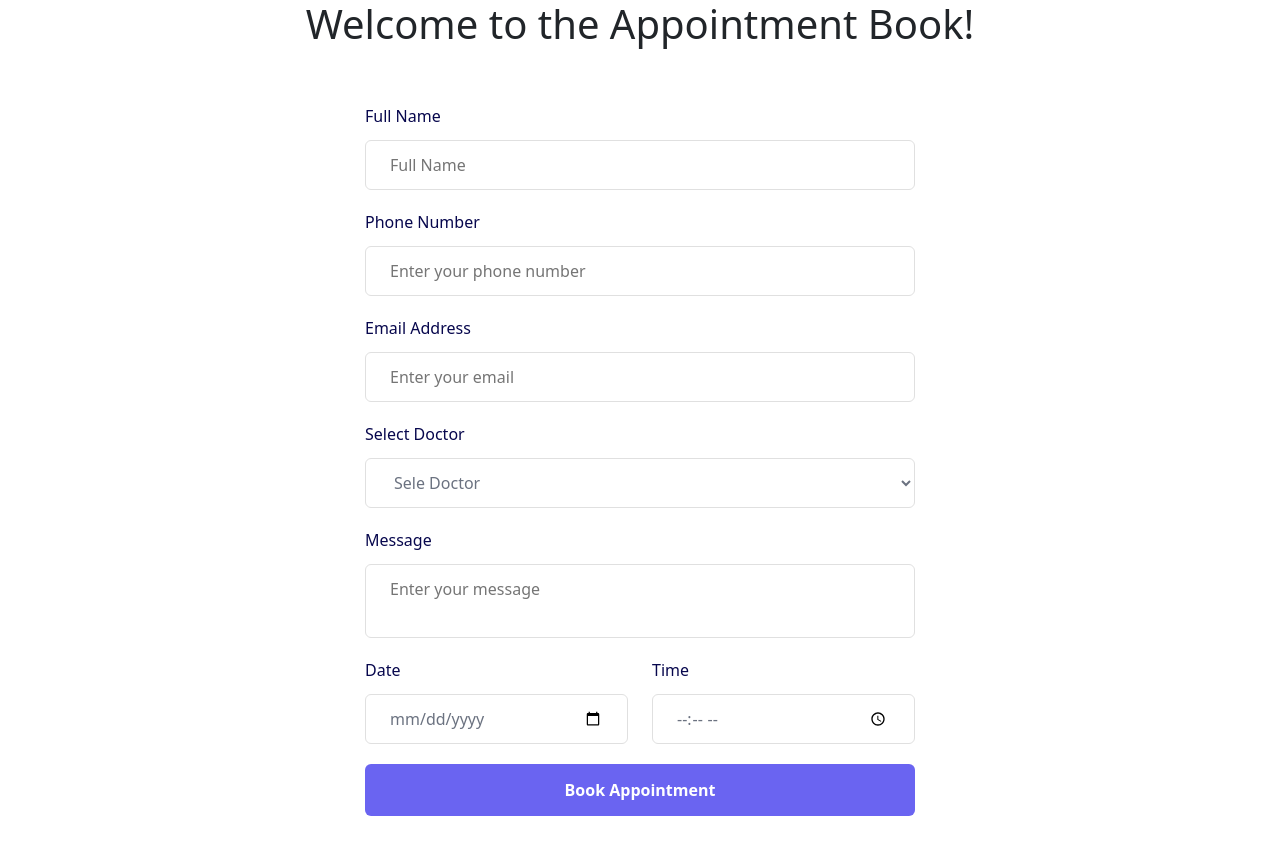
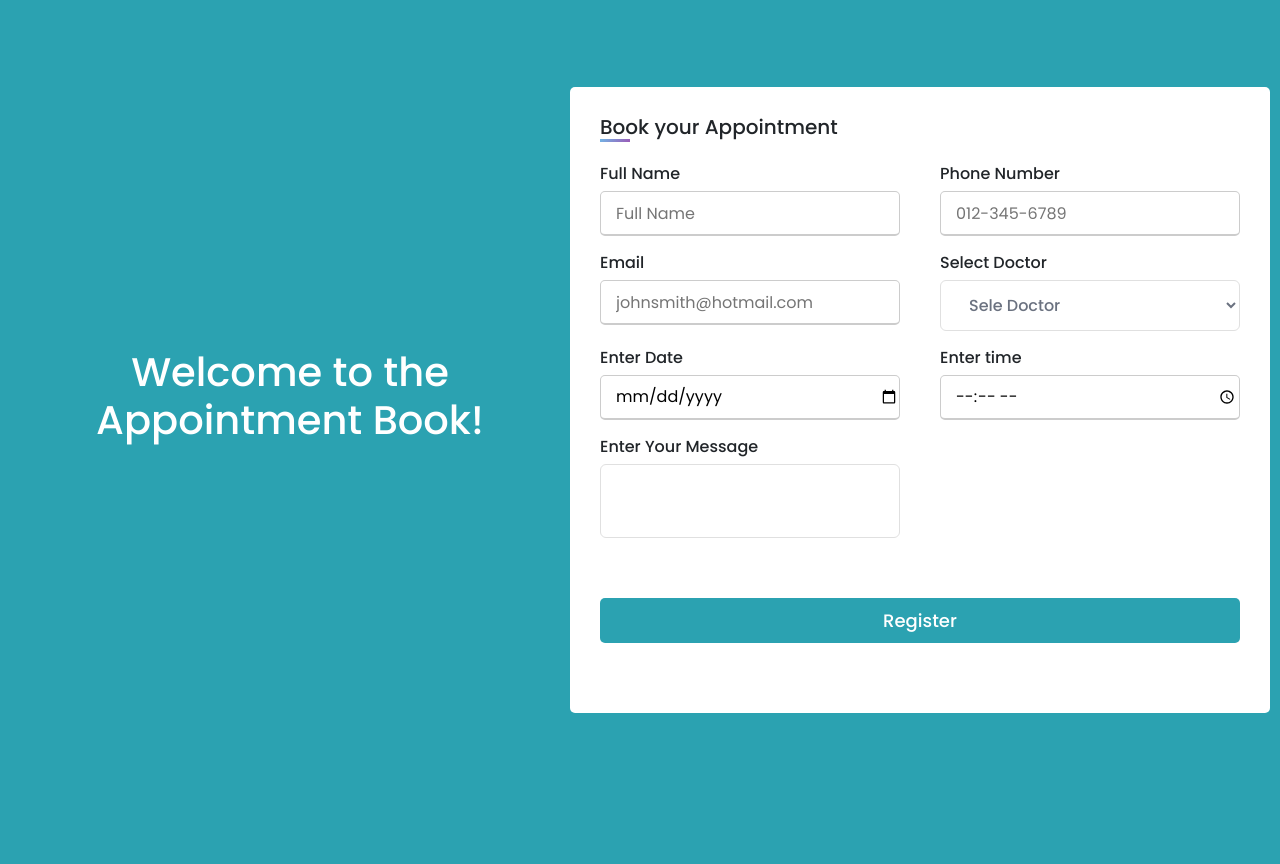
Before and after one commit to Sam-Sisodia/djnago_cms, a Django app: template myproject/templates/appointment.html in a window 1280 px wide. After the commit the page ends 713 px from the top, so only its background shows below. Run offline with Django 5.2, Linux system fonts and the light colour scheme; the template is opened without the code that fills it: values that come from a table or form of the project are taken from there, others are empty; data comes from the database, SQL or seed files in the repository; both versions use the stored data as it was after the commit; parts of the project's set-up code (start-up, migrations or seed data) failed here and were passed over.

Commit message:
update ui

```diff
--- a/myproject/settings.py
+++ b/myproject/settings.py
@@ -241,7 +241,10 @@ INTERNAL_IPS = [
 MEDIA_URL = "media/"
 MEDIA_ROOT = str(BASE_DIR.parent / "media")
 
-
+STATICFILES_FINDERS = (
+    'django.contrib.staticfiles.finders.FileSystemFinder',
+    'django.contrib.staticfiles.finders.AppDirectoriesFinder',
+)
 
 BASE_DIR = os.path.dirname(os.path.dirname(os.path.abspath(__file__)))
 
--- a/myproject/static/css/custom.css
+++ b/myproject/static/css/custom.css
@@ -22,3 +22,8 @@
 
 
 }
+
+
+h1{
+    color: red;
+}
--- a/myproject/templates/appointment.html
+++ b/myproject/templates/appointment.html
@@ -7,12 +7,197 @@
 
     <link href= " {% static 'css/style.css' %}" rel="stylesheet">
     <link href="https://cdn.jsdelivr.net/npm/bootstrap@5.0.2/dist/css/bootstrap.min.css" rel="stylesheet" integrity="sha384-EVSTQN3/azprG1Anm3QDgpJLIm9Nao0Yz1ztcQTwFspd3yD65VohhpuuCOmLASjC" crossorigin="anonymous">
+
+  <style>
+    /* all */
+@import url("https://fonts.googleapis.com/css2?family=Poppins:wght@400;500&display=swap");
+
+* {
+  margin: 0;
+  padding: 0;
+  box-sizing: border-box;
+  font-family: "Poppins", sans-serif;
+}
+
+:root {
+  --main-blue: #71b7e6;
+  --main-purple: #9b59b6;
+  --main-grey: #ccc;
+  --sub-grey: #d9d9d9;
+}
+
+body {
+  display: flex;
+  height: 100vh;
+  justify-content: center; /*center vertically */
+  align-items: center; /* center horizontally */
+  /* background: linear-gradient(135deg, var(--main-blue), var(--main-purple)); */
+  background: #2ba2b1 !important;
+  padding: 10px;
+
+
+}
+/* container and form */
+.container {
+
+  max-width: 700px;
+  width: 100%;
+  background: #fff;
+  padding: 25px 30px;
+  border-radius: 5px;
+}
+.container .title {
+  font-size: 20px;
+  font-weight: 500;
+  position: relative;
+}
+
+.container .title::before {
+  content: "";
+  position: absolute;
+  height: 3.5px;
+  width: 30px;
+  background: linear-gradient(135deg, var(--main-blue), var(--main-purple));
+  left: 0;
+  bottom: 0;
+}
+
+.container form .user__details {
+  display: flex;
+  flex-wrap: wrap;
+  justify-content: space-between;
+  margin: 20px 0 12px 0;
+}
+/* inside the form user details */
+form .user__details .input__box {
+  width: calc(100% / 2 - 20px);
+  margin-bottom: 15px;
+}
+
+.user__details .input__box .details {
+  font-weight: 500;
+  margin-bottom: 5px;
+  display: block;
+}
+.user__details .input__box input {
+  height: 45px;
+  width: 100%;
+  outline: none;
+  border-radius: 5px;
+  border: 1px solid var(--main-grey);
+  padding-left: 15px;
+  font-size: 16px;
+  border-bottom-width: 2px;
+  transition: all 0.3s ease;
+}
+
+.user__details .input__box input:focus,
+.user__details .input__box input:valid {
+  border-color: var(--main-purple);
+}
+
+/* inside the form gender details */
+
+form .gender__details .gender__title {
+  font-size: 20px;
+  font-weight: 500;
+}
+
+form .gender__details .category {
+  display: flex;
+  width: 80%;
+  margin: 15px 0;
+  justify-content: space-between;
+}
+
+.gender__details .category label {
+  display: flex;
+  align-items: center;
+}
+
+.gender__details .category .dot {
+  height: 18px;
+  width: 18px;
+  background: var(--sub-grey);
+  border-radius: 50%;
+  margin: 10px;
+  border: 5px solid transparent;
+  transition: all 0.3s ease;
+}
+
+#dot-1:checked ~ .category .one,
+#dot-2:checked ~ .category .two,
+#dot-3:checked ~ .category .three {
+  border-color: var(--sub-grey);
+  background: var(--main-purple);
+}
+
+form input[type="radio"] {
+  display: none;
+}
+
+/* submit button */
+form .button {
+  height: 45px;
+  margin: 45px 0;
+}
+
+form .button input {
+  height: 100%;
+  width: 100%;
+  outline: none;
+  color: #fff;
+  border: none;
+  font-size: 18px;
+  font-weight: 500;
+  border-radius: 5px;
+  /* background: linear-gradient(135deg, var(--main-blue), var(--main-purple)); */
+  background: #2ba2b1 !important;
+  transition: all 0.3s ease;
+}
+
+form .button input:hover {
+  background: linear-gradient(-135deg, var(--main-blue), var(--main-purple));
+}
+
+@media only screen and (max-width: 584px) {
+  .container {
+    max-width: 100%;
+  }
+
+  form .user__details .input__box {
+    margin-bottom: 15px;
+    width: 100%;
+  }
+
+  form .gender__details .category {
+    width: 100%;
+  }
+
+  .container form .user__details {
+    max-height: 300px;
+    overflow-y: scroll;
+  }
+
+  .user__details::-webkit-scrollbar {
+    width: 0;
+  }
+}
+
+  </style>
+
+
   </head>
 
-   <center> <h1>Welcome to the Appointment Book!  </h1> </center>
+
+   <center> <h1 style="color: white;">Welcome to the Appointment Book!  </h1> </center>
 
 <body>
 
+
+<div class="container">
+
+  <div class="title">Book your Appointment </div>
   {% if messages %}
     {% for message in messages %}
         <div class="alert-container">
@@ -26,50 +211,31 @@
     {% endfor %}
 {% endif %}
 
-<div class="formbold-main-wrapper">
-
-
-    <div class="formbold-form-wrapper">
   <form action="" method="POST">
     {% csrf_token %}
-        <div class="formbold-mb-5">
-          <label for="name" class="formbold-form-label"> Full Name </label>
+    <div class="user__details">
+      <div class="input__box">
+        <span class="details">Full Name</span>
         <input
             type="text"
             name="name"
             id="name"
             placeholder="Full Name"
-            class="formbold-form-input"
             required
           />
       </div>
-        <div class="formbold-mb-5">
-          <label for="phone" class="formbold-form-label"> Phone Number </label>
-          <input
-            type="text"
-            name="phone"
-            id="phone"
-            placeholder="Enter your phone number"
-            class="formbold-form-input"
-        required
-          />
-        </div>
-        <div class="formbold-mb-5">
-          <label for="email" class="formbold-form-label"> Email Address </label>
-          <input
-            type="email"
-            name="email"
-            id="email"
-            placeholder="Enter your email"
-            class="formbold-form-input"
-            required
-          />
+      <div class="input__box">
+        <span class="details">Phone Number</span>
+        <input type="tel"  placeholder="012-345-6789" required>
       </div>
 
+      <div class="input__box">
+        <span class="details">Email</span>
+        <input type="email" placeholder="johnsmith@hotmail.com" required>
+      </div>
 
-
-        <div class="formbold-mb-5">
-            <label for="doctor" class="formbold-form-label">Select Doctor </label>
+      <div class="input__box">
+        <span class="details">Select Doctor </span>
         <select name="doctor" id="doctor" class="formbold-form-input" required>
                 <option value="" selected disabled>Sele Doctor </option>
 
@@ -80,59 +246,30 @@
                 <!-- Add more options as needed -->
             </select>
       </div>
+      <div class="input__box">
+        <span class="details">Enter Date </span>
+        <input type="date" placeholder="" name="date" id="date" required>
+      </div>
 
 
-         <div class="formbold-mb-5">
-            <label for="message" class="formbold-form-label">Message</label>
-            <textarea
-              name="message"
-              id="message"
-              placeholder="Enter your message"
-              class="formbold-form-input"
-              required
-              rows="2"
-            ></textarea>
+      <div class="input__box">
+        <span class="details">Enter time</span>
+        <input type="time" placeholder="" name="time" id="time" required>
+      </div>
+
+      <div class="input__box">
+        <span class="details">Enter Your Message</span>
+        <textarea placeholder="" class="formbold-form-input"  name="message" id="message" rows="2" required></textarea>
     </div>
 
 
 
-        <div class="flex flex-wrap formbold--mx-3">
-          <div class="w-full sm:w-half formbold-px-3">
-            <div class="formbold-mb-5 w-full">
-              <label for="date" class="formbold-form-label"> Date </label>
-              <input
-                type="date"
-                name="date"
-                id="date"
-                class="formbold-form-input"
-                required
-              />
-            </div>
-          </div>
-          <div class="w-full sm:w-half formbold-px-3">
-            <div class="formbold-mb-5">
-              <label for="time" class="formbold-form-label"> Time </label>
-              <input
-                type="time"
-                name="time"
-                id="time"
-                class="formbold-form-input"
-                required
-              />
-            </div>
-          </div>
     </div>
 
-
-        <div>
-          <button type="submit" class="formbold-btn">Book Appointment</button>
+    <div class="button">
+      <input type="submit" value="Register">
     </div>
   </form>
-
-
-
-    </div>
 </div>
 
-
 </body>
--- a/myproject/templates/contact.html
+++ b/myproject/templates/contact.html
@@ -3,7 +3,7 @@
 
 
 <!DOCTYPE html>
-<html lang="en">
+<htm lang="en">
 
 <head>
     <meta charset="utf-8">
@@ -267,4 +267,4 @@
     {% render_block "js" %}
 </body>
 
-</html>
+</htm
--- a/myproject/templates/myappointments.html
+++ b/myproject/templates/myappointments.html
@@ -1,7 +1,9 @@
 {% load static %}
-
+{% load cms_tags  menu_tags  sekizai_tags %}
 {% block content %}
 
+<!-- <link href="{% static 'css/custom.css' %}" rel="stylesheet"> -->
+<link href="myproject/static/css/custom.css" rel="stylesheet">
 
 <body> <center> <h1>Welcome to the Appointment Book!</h1> </center>
     <!DOCTYPE html>
```
Also changed, not shown: myproject/templates/dummy.html (+145 -76 lines), db.sqlite3, myproject/static/css/appointment.css (added), myproject/static/css/style.css (line endings or trailing spaces). Lines whose indentation alone changed are shown as unchanged.
